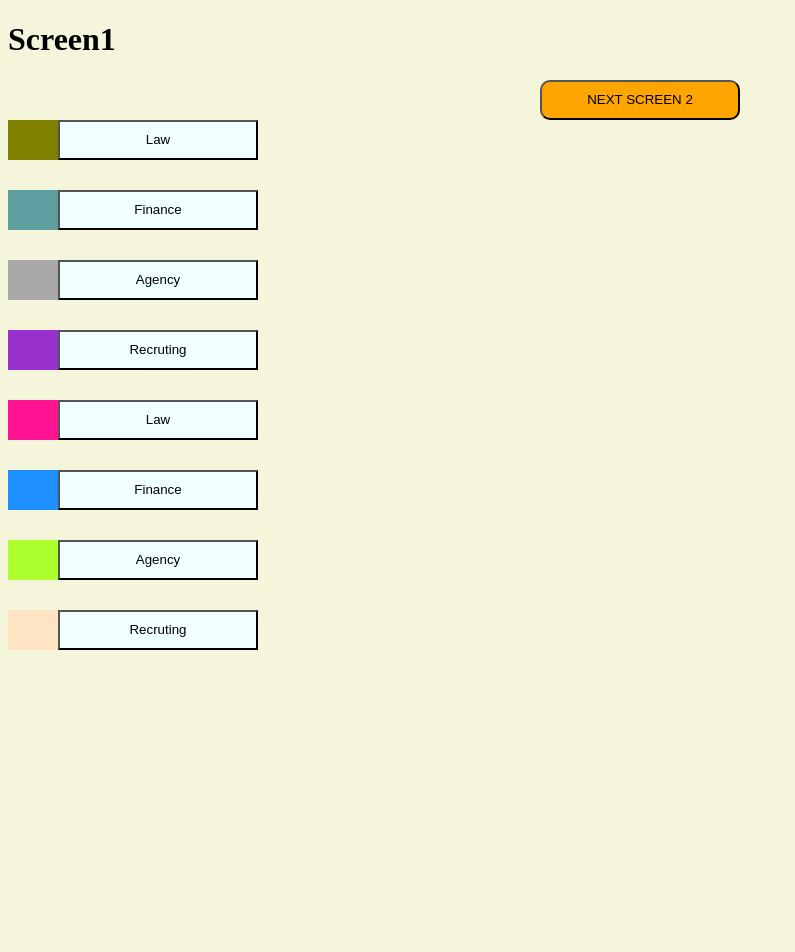
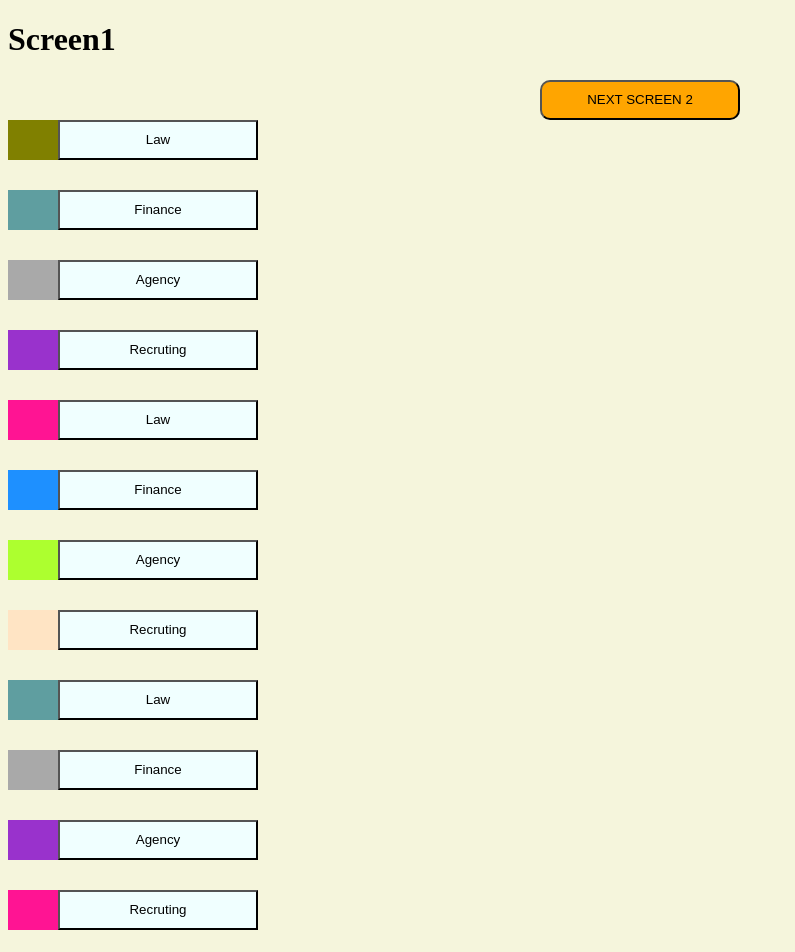
Before and after one commit to Lavitr/proofOfConcept, a React app: page / in a window 1280 px wide. Shown: the top 952 px of the page, without its empty margins (0-795 px from the left). Before the commit the page ends 800 px from the top, so only its background shows below. Built offline with nearby package versions, Linux system fonts and the light colour scheme.

Commit message:
Config fix

```diff
--- a/src/Data/index.js
+++ b/src/Data/index.js
@@ -1,19 +1,19 @@
 const config = {
     columns: [
-        { id: 1, name: 'Law', link: 'www.lenta.ru' },
-        { id: 2, name: 'Finance', link: 'www.tut.by' },
-        { id: 3, name: 'Agency', link: 'www.onliner.by' },
-        { id: 4, name: 'Recruting', link: 'www.medium.com' },
+        { id: 1, name: 'Law' },
+        { id: 2, name: 'Finance'},
+        { id: 3, name: 'Agency' },
+        { id: 4, name: 'Recruting' },
 
-        { id: 1, name: 'Law', link: 'www.lenta.ru' },
-        { id: 2, name: 'Finance', link: 'www.tut.by' },
-        { id: 3, name: 'Agency', link: 'www.onliner.by' },
-        { id: 4, name: 'Recruting', link: 'www.medium.com' },
+        { id: 1, name: 'Law' },
+        { id: 2, name: 'Finance' },
+        { id: 3, name: 'Agency' },
+        { id: 4, name: 'Recruting' },
 
-        // { id:1, name: 'Law',  link: 'www.lenta.ru' },
-        // { id:2, name: 'Finance', link: 'www.tut.by'},
-        // { id:3, name: 'Agency', link: 'www.onliner.by' },
-        // { id:4, name: 'Recruting', link: 'www.medium.com' },
+        { id:1, name: 'Law' },
+        { id:2, name: 'Finance'},
+        { id:3, name: 'Agency' },
+        { id:4, name: 'Recruting' },
 
     ],
     steps: [
```
